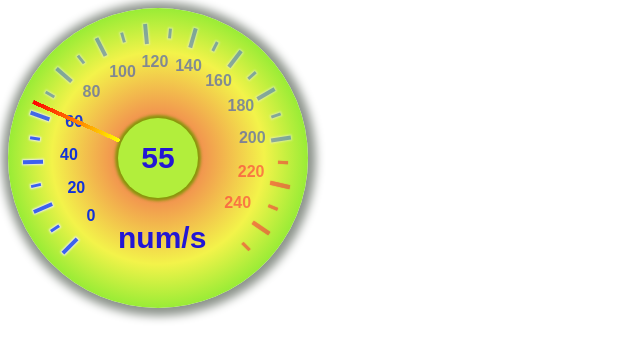
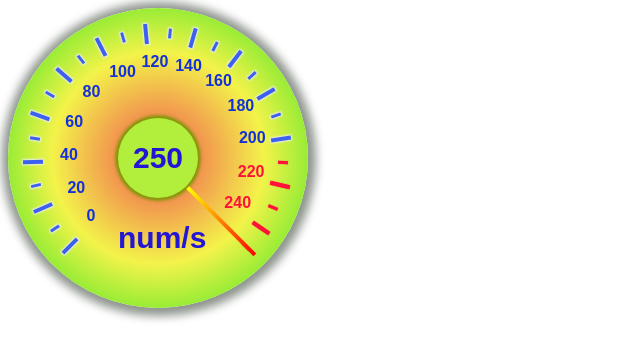
Before and after one commit to Jangaiah/SpeedoMeter, a plain HTML site: page index.html in a window 1280 px wide. Shown: the whole page, without its empty margins (0-640 px from the left). Drawn offline with Linux system fonts and the light colour scheme.

Commit message:
Update index.html

```diff
--- a/index.html
+++ b/index.html
@@ -4,12 +4,13 @@
 <link href="css/speedometer.css" rel="stylesheet" type="text/css" />
 </head>
 <body>
-	<div id="myValues"/>
-</body>
+<div id="myValues"></div>
 <script src="js/jquery-3.1.1.min.js"></script>
 <script src="js/speedometer.js"></script>
 <script type="text/javascript">
-	var spm=$("#myValues").getSPM({divFact:10});
-	setInterval(function(){spm.changePosition(parseInt(Math.random()*80))},1000);
+	//var spm=$("#myValues").myfunc({divFact:10});
+	var spm=$("#myValues").getSPM({});
+	setInterval(function(){spm.changePosition(parseInt(Math.random()*1000))},1000);
 </script>
+</body>
 </html>
```
